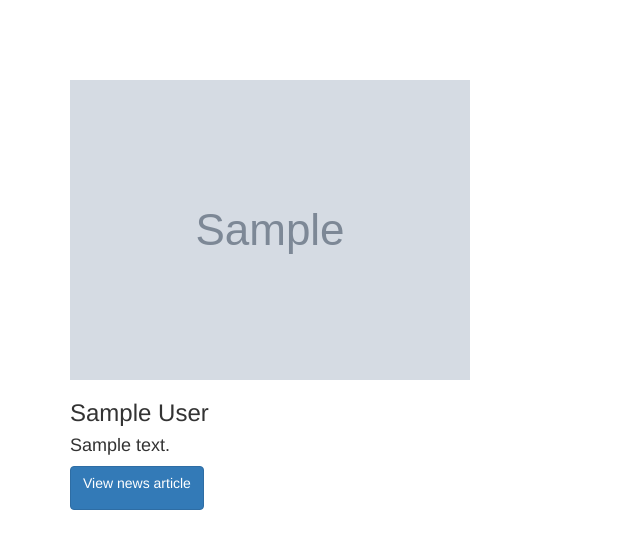
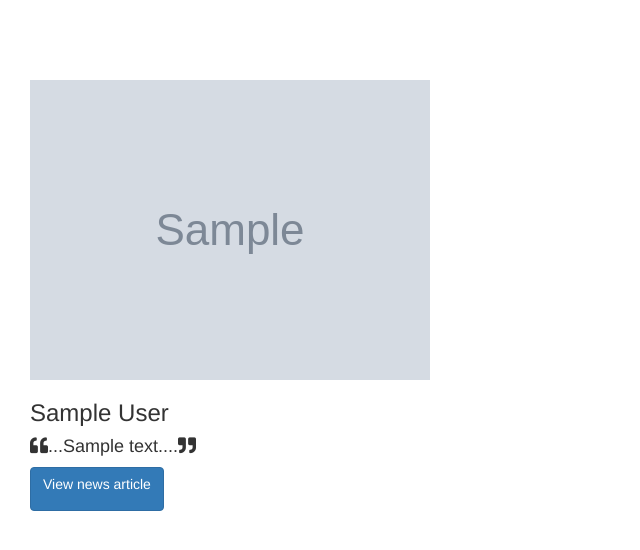
Before and after one commit to bre-nda/News-Api, a Flask app: template app/templates/index.html in a window 1280 px wide. Shown: the part 82-632 px from the top of the page, without its empty margins (0-640 px from the left). Run offline with Flask 2, Linux system fonts and the light colour scheme; the template is opened without the code that fills it: most values are stand-ins (such as "Sample title", 1, 10 or a date in 2020); grey boxes marked "Sample" are stand-in pictures; some libraries are stand-ins or nearby versions.

Commit message:
add some style to the file

```diff
--- a/app/templates/index.html
+++ b/app/templates/index.html
@@ -1,12 +1,13 @@
 {% extends 'base.html'%} {% block content %} {% block styles%} {{ super() }}
-<link rel="stylesheet" href="{{url_for('static',filename='css/index.css')}}"> {% endblock %}
+<link rel="stylesheet" href="{{url_for('static',filename='css/index.css')}}">
+<link rel="stylesheet" href="https://use.fontawesome.com/releases/v5.6.3/css/all.css"> {% endblock %}
 <br>
 <br>
 <br>
 
 <body>
 
-    <div class="main">
+    <div class="body">
         <div class="container-fluid">
             <div class="row">
 
@@ -18,19 +19,19 @@
                     </div>
                 </div>
 
-                <div class="col-7">
-                    <div class="container">
-                        <div class="card-columns">
+                <div class="col-md-5">
+                    <div class=" container ">
+                        <div class="card-columns ">
                             {% for headlines in headlines %}
 
-                            <div class="card">
-                                <img class="card" src="{{headlines.image}}" alt="news" size="80px80">
-                                <div class="card-body">
-                                    <h3 class="card-title">{{headlines.author}}</h3>
-                                    <h4 class="card-text">{{headlines.description}}</h4>
-                                    <a href="{{headlines.url}}">
-                                        <button class="btn btn-primary">
-                                        <p class="card-text">View news article</p>
+                            <div class="card ">
+                                <img class="card " src="{{headlines.image}} " alt="news " size="80px80 ">
+                                <div class="card-body ">
+                                    <h3 class="card-title ">{{headlines.author}}</h3>
+                                    <h4 class="card-text "><i class="fas fa-quote-left "></i>...{{headlines.description}}...<i class="fas fa-quote-right "></i></h4>
+                                    <a href="{{headlines.url}} ">
+                                        <button class="btn btn-primary ">
+                                        <p class="card-text ">View news article</p>
                                         </button>
                                     </a>
                                     <br>
@@ -43,7 +44,7 @@
                 </div>
             </div>
         </div>
-
+    </div>
 </body>
 
 {% endblock %}
```
